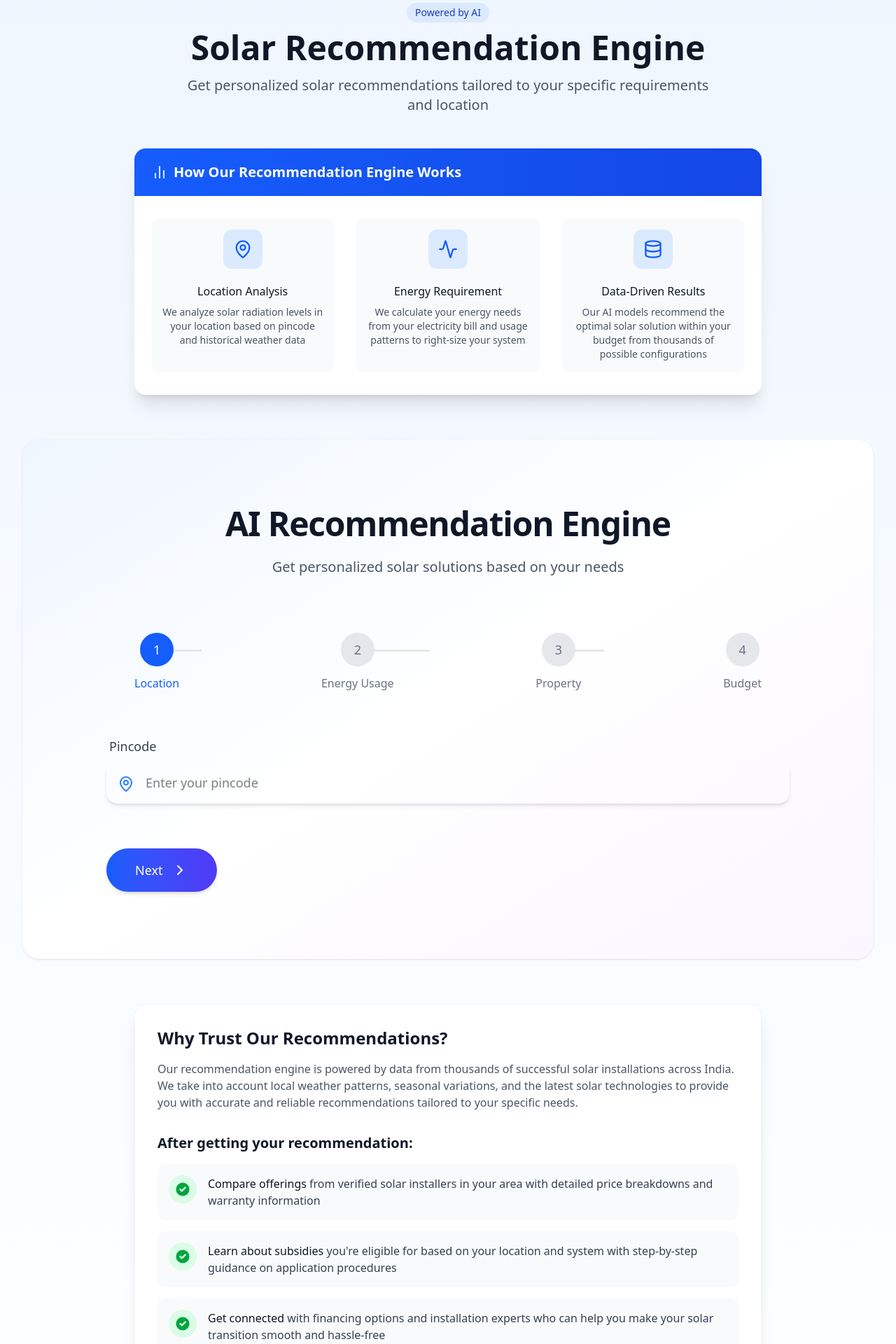
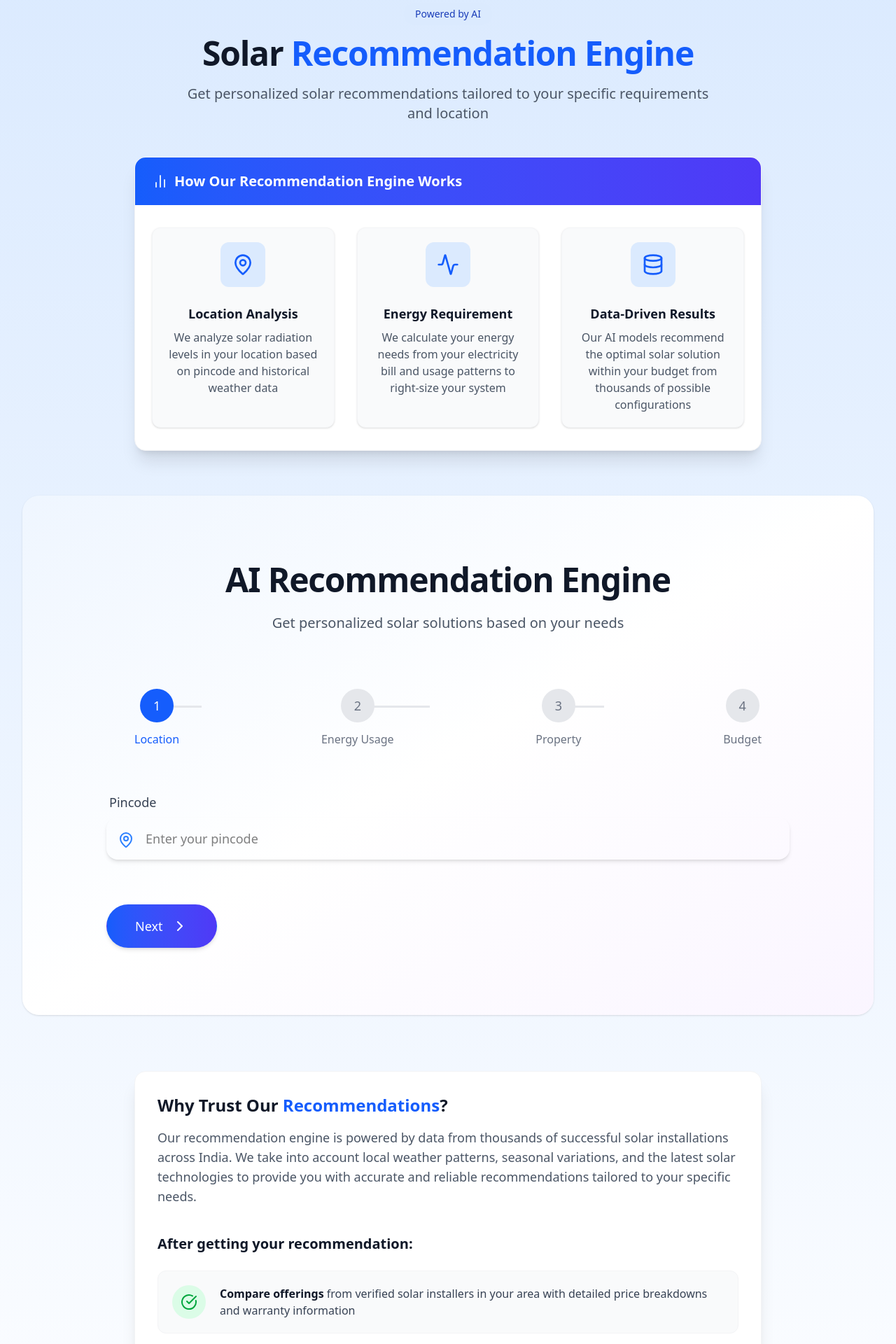
Before and after one commit to tashifkhan/SolarHelper, a React (Vite) app in the folder frontend/: page /recommendations in a window 1280 px wide. Shown: the part 140-2060 px from the top of the page at 70% size. Built offline with nearby package versions, Linux system fonts and the light colour scheme.

Commit message:
added animations

```diff
--- a/frontend/src/pages/RecommendationsPage.tsx
+++ b/frontend/src/pages/RecommendationsPage.tsx
@@ -6,77 +6,124 @@ import {
 	Database,
 	ChevronRight,
 	BarChart2,
+	CheckCircle,
 } from "lucide-react";
-
+import { motion } from "framer-motion";
 import { useEffect } from "react";
 
 const RecommendationsPage = () => {
+	const container = {
+		hidden: { opacity: 0 },
+		show: {
+			opacity: 1,
+			transition: { staggerChildren: 0.1 },
+		},
+	};
+
+	const item = {
+		hidden: { opacity: 0, y: 20 },
+		show: { opacity: 1, y: 0 },
+	};
+
 	return (
-		<div className="bg-gradient-to-b from-blue-50 to-white min-h-screen py-16">
+		<div className="bg-gradient-to-b from-blue-100 to-white min-h-screen py-16">
 			<div className="max-w-7xl mx-auto px-4 sm:px-6 lg:px-8">
-				<div className="text-center mb-12">
-					<span className="inline-block bg-blue-100 text-blue-800 text-sm font-medium px-3 py-1 rounded-full mb-3">
+				<motion.div
+					initial={{ opacity: 0, y: -20 }}
+					animate={{ opacity: 1, y: 0 }}
+					transition={{ duration: 0.5 }}
+					className="text-center mb-12"
+				>
+					<motion.span
+						initial={{ opacity: 0 }}
+						animate={{ opacity: 1 }}
+						transition={{ delay: 0.3 }}
+						className="inline-block bg-blue-100 text-blue-800 text-sm font-medium px-4 py-1.5 rounded-full mb-4"
+					>
 						Powered by AI
-					</span>
-					<h1 className="text-4xl font-bold text-gray-900 sm:text-5xl">
-						Solar Recommendation Engine
+					</motion.span>
+					<h1 className="text-4xl font-bold text-gray-900 sm:text-5xl tracking-tight">
+						Solar <span className="text-blue-600">Recommendation Engine</span>
 					</h1>
-					<p className="mt-4 text-xl text-gray-600 max-w-3xl mx-auto">
+					<p className="mt-5 text-xl text-gray-600 max-w-3xl mx-auto">
 						Get personalized solar recommendations tailored to your specific
 						requirements and location
 					</p>
-				</div>
+				</motion.div>
 
-				<div className="mb-16 max-w-4xl mx-auto bg-white shadow-xl rounded-2xl overflow-hidden">
-					<div className="bg-gradient-to-r from-blue-600 to-blue-700 px-6 py-5 flex items-center">
+				<motion.div
+					initial={{ opacity: 0, y: 20 }}
+					animate={{ opacity: 1, y: 0 }}
+					transition={{ delay: 0.2 }}
+					className="mb-16 max-w-4xl mx-auto bg-white shadow-xl rounded-2xl overflow-hidden border border-gray-100"
+				>
+					<div className="bg-gradient-to-r from-blue-600 to-indigo-600 px-6 py-5 flex items-center">
 						<BarChart2 className="h-6 w-6 text-blue-100" />
 						<h2 className="text-xl font-semibold text-white ml-2">
 							How Our Recommendation Engine Works
 						</h2>
 					</div>
 					<div className="px-6 py-8">
-						<div className="grid grid-cols-1 md:grid-cols-3 gap-8">
-							<div className="flex flex-col items-center text-center p-4 rounded-xl bg-gray-50 hover:bg-blue-50 transition-colors duration-200">
-								<div className="flex h-14 w-14 items-center justify-center rounded-xl bg-blue-100 text-blue-600 mb-2">
-									<MapPin className="h-7 w-7" />
+						<motion.div
+							variants={container}
+							initial="hidden"
+							animate="show"
+							className="grid grid-cols-1 md:grid-cols-3 gap-8"
+						>
+							<motion.div
+								variants={item}
+								whileHover={{ scale: 1.03 }}
+								className="flex flex-col items-center text-center p-5 rounded-xl bg-gray-50 hover:bg-blue-50 transition-all duration-300 border border-gray-100 shadow-sm"
+							>
+								<div className="flex h-16 w-16 items-center justify-center rounded-xl bg-blue-100 text-blue-600 mb-3">
+									<MapPin className="h-8 w-8" />
 								</div>
-								<h3 className="mt-3 text-base font-medium text-gray-900">
+								<h3 className="mt-3 text-lg font-semibold text-gray-900">
 									Location Analysis
 								</h3>
-								<p className="mt-2 text-sm text-gray-600">
+								<p className="mt-2 text-gray-600">
 									We analyze solar radiation levels in your location based on
 									pincode and historical weather data
 								</p>
-							</div>
+							</motion.div>
 
-							<div className="flex flex-col items-center text-center p-4 rounded-xl bg-gray-50 hover:bg-blue-50 transition-colors duration-200">
-								<div className="flex h-14 w-14 items-center justify-center rounded-xl bg-blue-100 text-blue-600 mb-2">
-									<Activity className="h-7 w-7" />
+							<motion.div
+								variants={item}
+								whileHover={{ scale: 1.03 }}
+								className="flex flex-col items-center text-center p-5 rounded-xl bg-gray-50 hover:bg-blue-50 transition-all duration-300 border border-gray-100 shadow-sm"
+							>
+								<div className="flex h-16 w-16 items-center justify-center rounded-xl bg-blue-100 text-blue-600 mb-3">
+									<Activity className="h-8 w-8" />
 								</div>
-								<h3 className="mt-3 text-base font-medium text-gray-900">
+								<h3 className="mt-3 text-lg font-semibold text-gray-900">
 									Energy Requirement
 								</h3>
-								<p className="mt-2 text-sm text-gray-600">
+								<p className="mt-2 text-gray-600">
 									We calculate your energy needs from your electricity bill and
 									usage patterns to right-size your system
 								</p>
-							</div>
+							</motion.div>
 
-							<div className="flex flex-col items-center text-center p-4 rounded-xl bg-gray-50 hover:bg-blue-50 transition-colors duration-200">
-								<div className="flex h-14 w-14 items-center justify-center rounded-xl bg-blue-100 text-blue-600 mb-2">
-									<Database className="h-7 w-7" />
+							<motion.div
+								variants={item}
+								whileHover={{ scale: 1.03 }}
+								className="flex flex-col items-center text-center p-5 rounded-xl bg-gray-50 hover:bg-blue-50 transition-all duration-300 border border-gray-100 shadow-sm"
+							>
+								<div className="flex h-16 w-16 items-center justify-center rounded-xl bg-blue-100 text-blue-600 mb-3">
+									<Database className="h-8 w-8" />
 								</div>
-								<h3 className="mt-3 text-base font-medium text-gray-900">
+								<h3 className="mt-3 text-lg font-semibold text-gray-900">
 									Data-Driven Results
 								</h3>
-								<p className="mt-2 text-sm text-gray-600">
+								<p className="mt-2 text-gray-600">
 									Our AI models recommend the optimal solar solution within your
 									budget from thousands of possible configurations
 								</p>
-							</div>
-						</div>
+							</motion.div>
+						</motion.div>
 					</div>
-				</div>
+				</motion.div>
+
 				<div id="recommendation-engine-section" className="scroll-mt-6">
 					<RecommendationEngine />
 				</div>
@@ -101,12 +148,19 @@ const RecommendationsPage = () => {
 					})()}
 				</div>
 
-				<div className="mt-16 max-w-4xl mx-auto bg-white shadow-xl rounded-2xl overflow-hidden border border-gray-100">
+				<motion.div
+					initial={{ opacity: 0 }}
+					whileInView={{ opacity: 1 }}
+					viewport={{ once: true }}
+					transition={{ delay: 0.3 }}
+					className="mt-20 max-w-4xl mx-auto bg-white shadow-xl rounded-2xl overflow-hidden border border-gray-100"
+				>
 					<div className="px-8 py-8">
 						<h3 className="text-2xl font-bold text-gray-900">
-							Why Trust Our Recommendations?
+							Why Trust Our{" "}
+							<span className="text-blue-600">Recommendations</span>?
 						</h3>
-						<p className="mt-4 text-gray-600">
+						<p className="mt-4 text-gray-600 text-lg">
 							Our recommendation engine is powered by data from thousands of
 							successful solar installations across India. We take into account
 							local weather patterns, seasonal variations, and the latest solar
@@ -114,104 +168,93 @@ const RecommendationsPage = () => {
 							recommendations tailored to your specific needs.
 						</p>
 
-						<h4 className="mt-8 text-xl font-semibold text-gray-900">
+						<h4 className="mt-10 text-xl font-semibold text-gray-900">
 							After getting your recommendation:
 						</h4>
-						<ul className="mt-4 space-y-4">
-							<li className="flex bg-gray-50 p-4 rounded-xl">
+						<motion.ul
+							variants={container}
+							initial="hidden"
+							whileInView="show"
+							viewport={{ once: true }}
+							className="mt-6 space-y-4"
+						>
+							<motion.li
+								variants={item}
+								className="flex bg-gray-50 p-5 rounded-xl hover:shadow-md transition-shadow duration-300 border border-gray-100"
+							>
 								<div className="flex-shrink-0">
-									<div className="flex h-10 w-10 items-center justify-center rounded-full bg-green-100">
-										<svg
-											className="h-6 w-6 text-green-600"
-											xmlns="http://www.w3.org/2000/svg"
-											viewBox="0 0 20 20"
-											fill="currentColor"
-										>
-											<path
-												fillRule="evenodd"
-												d="M10 18a8 8 0 100-16 8 8 0 000 16zm3.707-9.293a1 1 0 00-1.414-1.414L9 10.586 7.707 9.293a1 1 0 00-1.414 1.414l2 2a1 1 0 001.414 0l4-4z"
-												clipRule="evenodd"
-											/>
-										</svg>
+									<div className="flex h-12 w-12 items-center justify-center rounded-full bg-green-100">
+										<CheckCircle className="h-6 w-6 text-green-600" />
 									</div>
 								</div>
-								<div className="ml-4">
+								<div className="ml-5">
 									<p className="text-base text-gray-700">
-										<span className="font-medium text-gray-900">
+										<span className="font-semibold text-gray-900">
 											Compare offerings
 										</span>{" "}
 										from verified solar installers in your area with detailed
 										price breakdowns and warranty information
 									</p>
 								</div>
-							</li>
-							<li className="flex bg-gray-50 p-4 rounded-xl">
+							</motion.li>
+
+							<motion.li
+								variants={item}
+								className="flex bg-gray-50 p-5 rounded-xl hover:shadow-md transition-shadow duration-300 border border-gray-100"
+							>
 								<div className="flex-shrink-0">
-									<div className="flex h-10 w-10 items-center justify-center rounded-full bg-green-100">
-										<svg
-											className="h-6 w-6 text-green-600"
-											xmlns="http://www.w3.org/2000/svg"
-											viewBox="0 0 20 20"
-											fill="currentColor"
-										>
-											<path
-												fillRule="evenodd"
-												d="M10 18a8 8 0 100-16 8 8 0 000 16zm3.707-9.293a1 1 0 00-1.414-1.414L9 10.586 7.707 9.293a1 1 0 00-1.414 1.414l2 2a1 1 0 001.414 0l4-4z"
-												clipRule="evenodd"
-											/>
-										</svg>
+									<div className="flex h-12 w-12 items-center justify-center rounded-full bg-green-100">
+										<CheckCircle className="h-6 w-6 text-green-600" />
 									</div>
 								</div>
-								<div className="ml-4">
+								<div className="ml-5">
 									<p className="text-base text-gray-700">
-										<span className="font-medium text-gray-900">
+										<span className="font-semibold text-gray-900">
 											Learn about subsidies
 										</span>{" "}
 										you're eligible for based on your location and system with
 										step-by-step guidance on application procedures
 									</p>
 								</div>
-							</li>
-							<li className="flex bg-gray-50 p-4 rounded-xl">
+							</motion.li>
+
+							<motion.li
+								variants={item}
+								className="flex bg-gray-50 p-5 rounded-xl hover:shadow-md transition-shadow duration-300 border border-gray-100"
+							>
 								<div className="flex-shrink-0">
-									<div className="flex h-10 w-10 items-center justify-center rounded-full bg-green-100">
-										<svg
-											className="h-6 w-6 text-green-600"
-											xmlns="http://www.w3.org/2000/svg"
-											viewBox="0 0 20 20"
-											fill="currentColor"
-										>
-											<path
-												fillRule="evenodd"
-												d="M10 18a8 8 0 100-16 8 8 0 000 16zm3.707-9.293a1 1 0 00-1.414-1.414L9 10.586 7.707 9.293a1 1 0 00-1.414 1.414l2 2a1 1 0 001.414 0l4-4z"
-												clipRule="evenodd"
-											/>
-										</svg>
+									<div className="flex h-12 w-12 items-center justify-center rounded-full bg-green-100">
+										<CheckCircle className="h-6 w-6 text-green-600" />
 									</div>
 								</div>
-								<div className="ml-4">
+								<div className="ml-5">
 									<p className="text-base text-gray-700">
-										<span className="font-medium text-gray-900">
+										<span className="font-semibold text-gray-900">
 											Get connected
 										</span>{" "}
 										with financing options and installation experts who can help
 										you make your solar transition smooth and hassle-free
 									</p>
 								</div>
-							</li>
-						</ul>
+							</motion.li>
+						</motion.ul>
 
-						<div className="mt-10 flex justify-center">
-							<Link
-								to="/chat"
-								className="inline-flex items-center px-6 py-3 border border-transparent text-base font-medium rounded-full shadow-md text-white bg-gradient-to-r from-blue-600 to-blue-700 hover:from-blue-700 hover:to-blue-800 transition-colors duration-200"
+						<div className="mt-12 flex justify-center">
+							<motion.div
+								whileHover={{ scale: 1.05 }}
+								whileTap={{ scale: 0.98 }}
 							>
-								Chat with Solar Expert
-								<ChevronRight className="ml-2 h-5 w-5" />
-							</Link>
+								<Link
+									to="/chat"
+									className="inline-flex items-center px-6 py-3.5 border border-transparent text-base font-medium rounded-xl shadow-md text-white bg-gradient-to-r from-blue-600 to-indigo-600 hover:from-blue-700 hover:to-indigo-700 transition-all duration-200"
+								>
+									Chat with Solar Expert
+									<ChevronRight className="ml-2 h-5 w-5" />
+								</Link>
+							</motion.div>
 						</div>
 					</div>
-				</div>
+				</motion.div>
 			</div>
 		</div>
 	);
```
